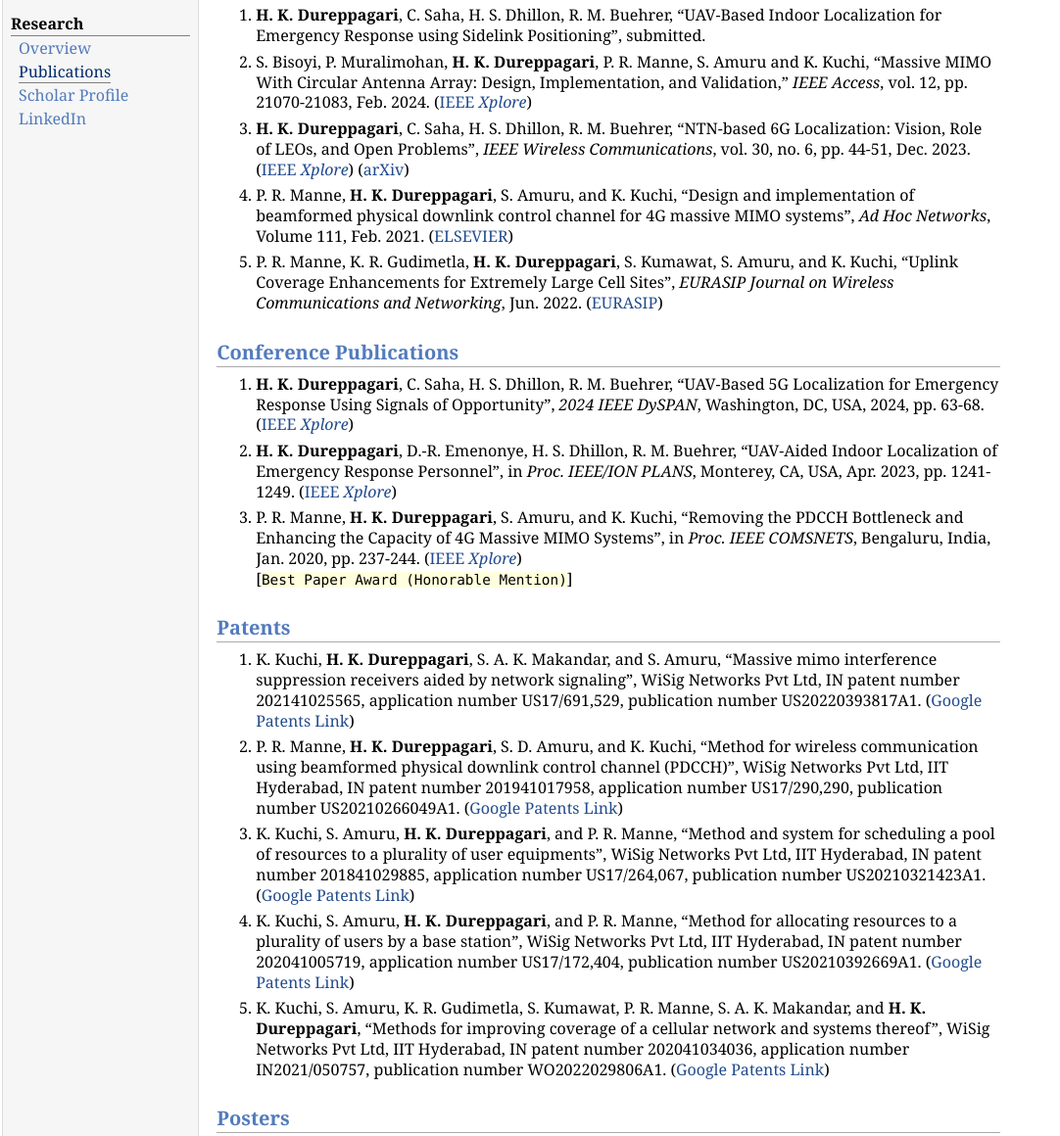
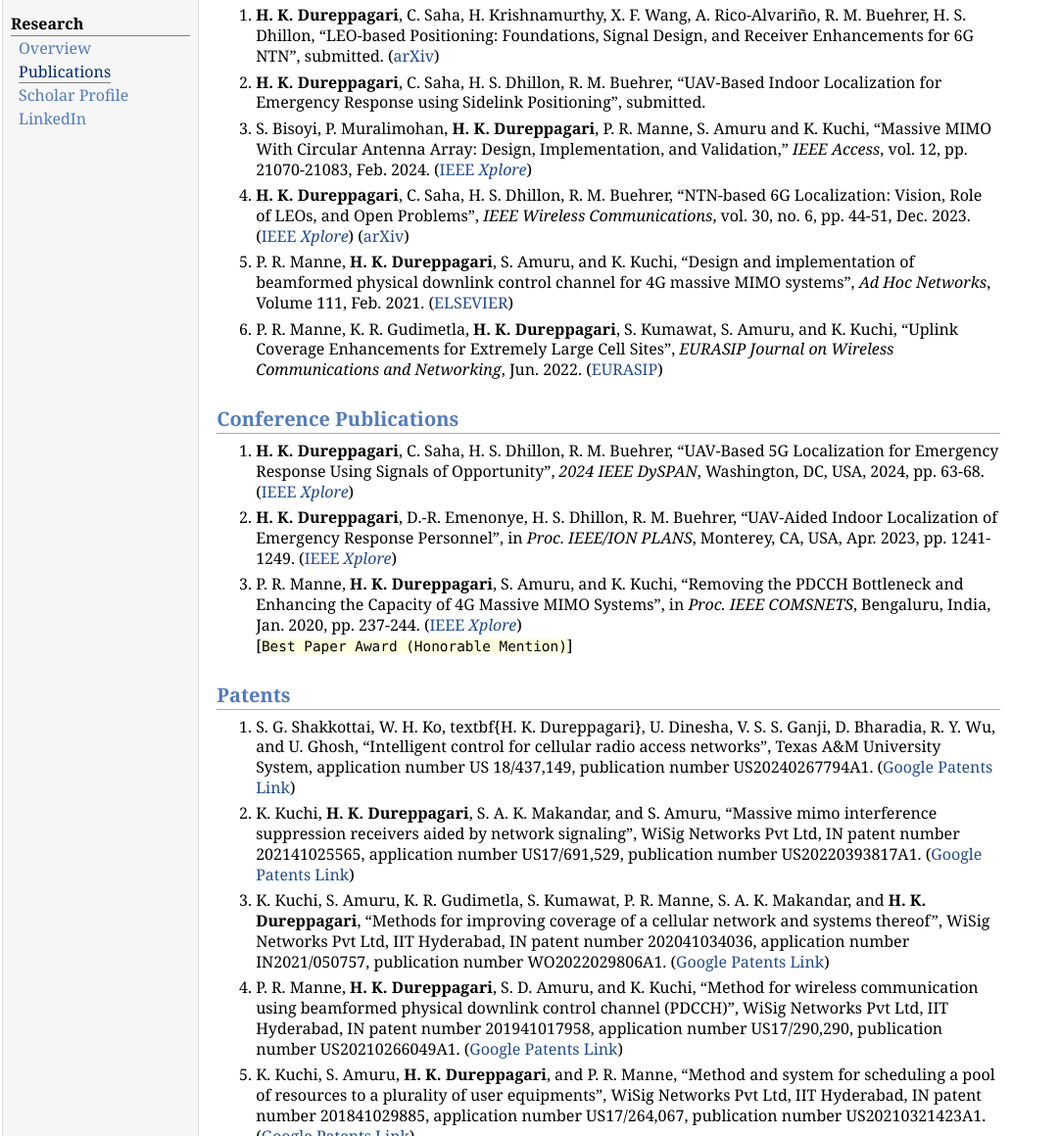
Before and after one commit to harishkumar468/harishkumard.github.io, a plain HTML site: page publications.html in a window 1280 px wide. Shown: the part 103-1263 px from the top of the page at 98% size, without its empty margins (0-1082 px from the left). Drawn offline with nearby package versions, Linux system fonts and the light colour scheme; some packages are replaced by stand-ins of ours.

Commit message:
LEO Mag Internship Paper

```diff
--- a/publications.html
+++ b/publications.html
@@ -35,6 +35,9 @@ MathJax.Hub.Config({
 </div>
 <h2>Journal Publications</h2>
 <ol>
+<li><p><b>H. K. Dureppagari</b>, C. Saha, H. Krishnamurthy, X. F. Wang, A. Rico-Alvari&ntilde;o, R. M. Buehrer, H. S. Dhillon, &ldquo;LEO-based Positioning: Foundations, Signal Design, and Receiver Enhancements for 6G NTN&rdquo;, submitted. (<a href="https://arxiv.org/abs/2410.18301" target=&ldquo;blank&rdquo;>arXiv</a>)
+</p>
+</li>
 <li><p><b>H. K. Dureppagari</b>, C. Saha, H. S. Dhillon, R. M. Buehrer, &ldquo;UAV-Based Indoor Localization for Emergency Response using Sidelink Positioning&rdquo;, submitted.
 </p>
 </li>
@@ -66,7 +69,13 @@ MathJax.Hub.Config({
 </ol>
 <h2>Patents</h2>
 <ol>
+<li><p>S. G. Shakkottai, W. H. Ko, textbf{H. K. Dureppagari}, U. Dinesha, V. S. S. Ganji, D. Bharadia, R. Y. Wu, and U. Ghosh, &ldquo;Intelligent control for cellular radio access networks&rdquo;, Texas A&amp;M University System, application number US 18/437,149, publication number US20240267794A1. (<a href="https://patents.google.com/patent/US20240267794A1/en" target=&ldquo;blank&rdquo;>Google Patents Link</a>)
+</p>
+</li>
 <li><p>K. Kuchi, <b>H. K. Dureppagari</b>, S. A. K. Makandar, and S. Amuru, &ldquo;Massive mimo interference suppression receivers aided by network signaling&rdquo;, WiSig Networks Pvt Ltd, IN patent number 202141025565, application number US17/691,529, publication number US20220393817A1. (<a href="https://patents.google.com/patent/US20220393817A1/en" target=&ldquo;blank&rdquo;>Google Patents Link</a>)
+</p>
+</li>
+<li><p>K. Kuchi, S. Amuru, K. R. Gudimetla, S. Kumawat, P. R. Manne, S. A. K. Makandar, and <b>H. K. Dureppagari</b>, &ldquo;Methods for improving coverage of a cellular network and systems thereof&rdquo;, WiSig Networks Pvt Ltd, IIT Hyderabad, IN patent number 202041034036, application number IN2021/050757, publication number WO2022029806A1. (<a href="https://patents.google.com/patent/WO2022029806A1/en" target=&ldquo;blank&rdquo;>Google Patents Link</a>)
 </p>
 </li>
 <li><p>P. R. Manne, <b>H. K. Dureppagari</b>, S. D. Amuru, and K. Kuchi, &ldquo;Method for wireless communication using beamformed physical downlink control channel (PDCCH)&rdquo;, WiSig Networks Pvt Ltd, IIT Hyderabad, IN patent number 201941017958, application number US17/290,290, publication number US20210266049A1. (<a href="https://patents.google.com/patent/US20210392669A1/en" target=&ldquo;blank&rdquo;>Google Patents Link</a>)
@@ -76,9 +85,6 @@ MathJax.Hub.Config({
 </p>
 </li>
 <li><p>K. Kuchi, S. Amuru, <b>H. K. Dureppagari</b>, and P. R. Manne, &ldquo;Method for allocating resources to a plurality of users by a base station&rdquo;, WiSig Networks Pvt Ltd, IIT Hyderabad, IN patent number 202041005719, application number US17/172,404, publication number US20210392669A1. (<a href="https://patents.google.com/patent/US20210266049A1/en" target=&ldquo;blank&rdquo;>Google Patents Link</a>)
-</p>
-</li>
-<li><p>K. Kuchi, S. Amuru, K. R. Gudimetla, S. Kumawat, P. R. Manne, S. A. K. Makandar, and <b>H. K. Dureppagari</b>, &ldquo;Methods for improving coverage of a cellular network and systems thereof&rdquo;, WiSig Networks Pvt Ltd, IIT Hyderabad, IN patent number 202041034036, application number IN2021/050757, publication number WO2022029806A1. (<a href="https://patents.google.com/patent/WO2022029806A1/en" target=&ldquo;blank&rdquo;>Google Patents Link</a>)
 
 
 </p>
```
Also changed, not shown: 1 other file.
